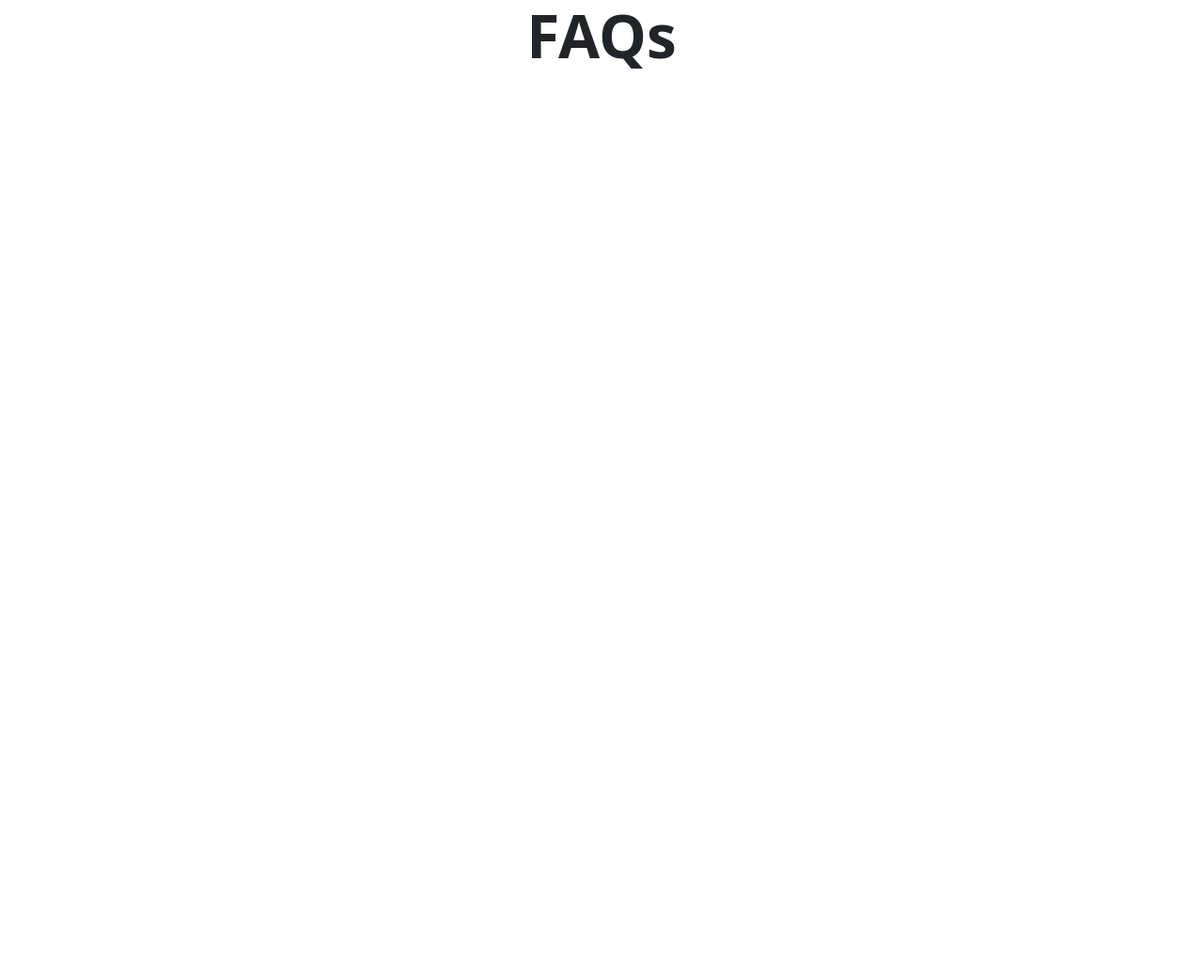
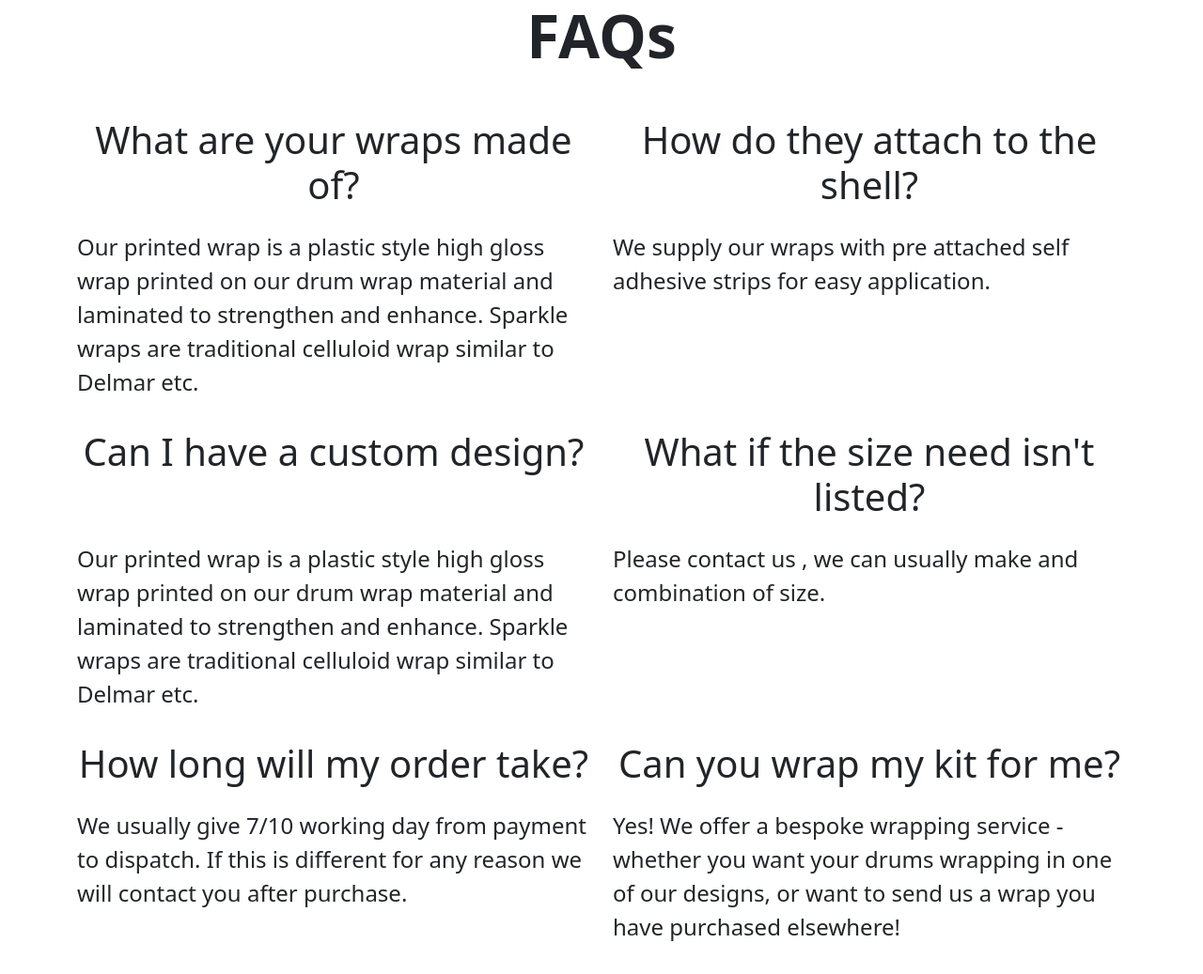
Before and after one commit to Labrat81/drum-wraps, a plain HTML site: page faq.html in a window 1280 px wide. Shown: the whole page at 94% size. Before the commit the page ends 800 px from the top, so only its background shows below. Drawn offline with nearby package versions, Linux system fonts and the light colour scheme.

Commit message:
add content to the faq page

```diff
--- a/faq.html
+++ b/faq.html
@@ -10,6 +10,58 @@
 <body>
     <h1 class="display-3 heading lead text-center fw-bold mb-3">FAQs</h1>
 
+    <div class="container text-start mt-5">
+        <div class="row mb-3">
+            <div class="col-6">
+                <h1 class="text-center">What are your wraps made of?</h1>
+            </div>
+            <div class="col-6">
+                <h1 class="text-center">How do they attach to the shell?</h1>
+            </div>
+        </div>
+        <div class="row mb-3">
+            <div class="col-6">
+                <p class="fs-4">Our printed wrap is a plastic style high gloss wrap printed on our drum wrap material and laminated to strengthen and enhance.
+                    Sparkle wraps are traditional celluloid wrap similar to Delmar etc.</p>
+            </div>
+            <div class="col-6">
+                <p class="fs-4">We supply our wraps with pre attached self adhesive strips for easy application.</p>
+            </div>
+        </div>
+        <div class="row mb-3">
+            <div class="col-6">
+                <h1 class="text-center">Can I have a custom design?</h1>
+            </div>
+            <div class="col-6">
+                <h1 class="text-center">What if the size need isn't listed?</h1>
+            </div>
+        </div>
+        <div class="row mb-3">
+            <div class="col-6">
+                <p class="fs-4">Our printed wrap is a plastic style high gloss wrap printed on our drum wrap material and laminated to strengthen and enhance.
+                    Sparkle wraps are traditional celluloid wrap similar to Delmar etc.</p>
+            </div>
+            <div class="col-6">
+                <p class="fs-4">Please contact us , we can usually make and combination of size.</p>
+            </div>
+        </div>
+        <div class="row mb-3">
+            <div class="col-6">
+                <h1 class="text-center">How long will my order take?</h1>
+            </div>
+            <div class="col-6">
+                <h1 class="text-center">Can you wrap my kit for me?</h1>
+            </div>
+        </div>
+        <div class="row mb-3">
+            <div class="col-6">
+                <p class="fs-4">We usually give 7/10 working day from payment to dispatch. If this is different for any reason we will contact you after purchase.</p>
+            </div>
+            <div class="col-6">
+                <p class="fs-4">Yes! We offer a bespoke wrapping service - whether you want your drums wrapping in one of our designs, or want to send us a wrap you have purchased elsewhere!</p>
+            </div>
+        </div>
+    </div>
 
 
 
```
